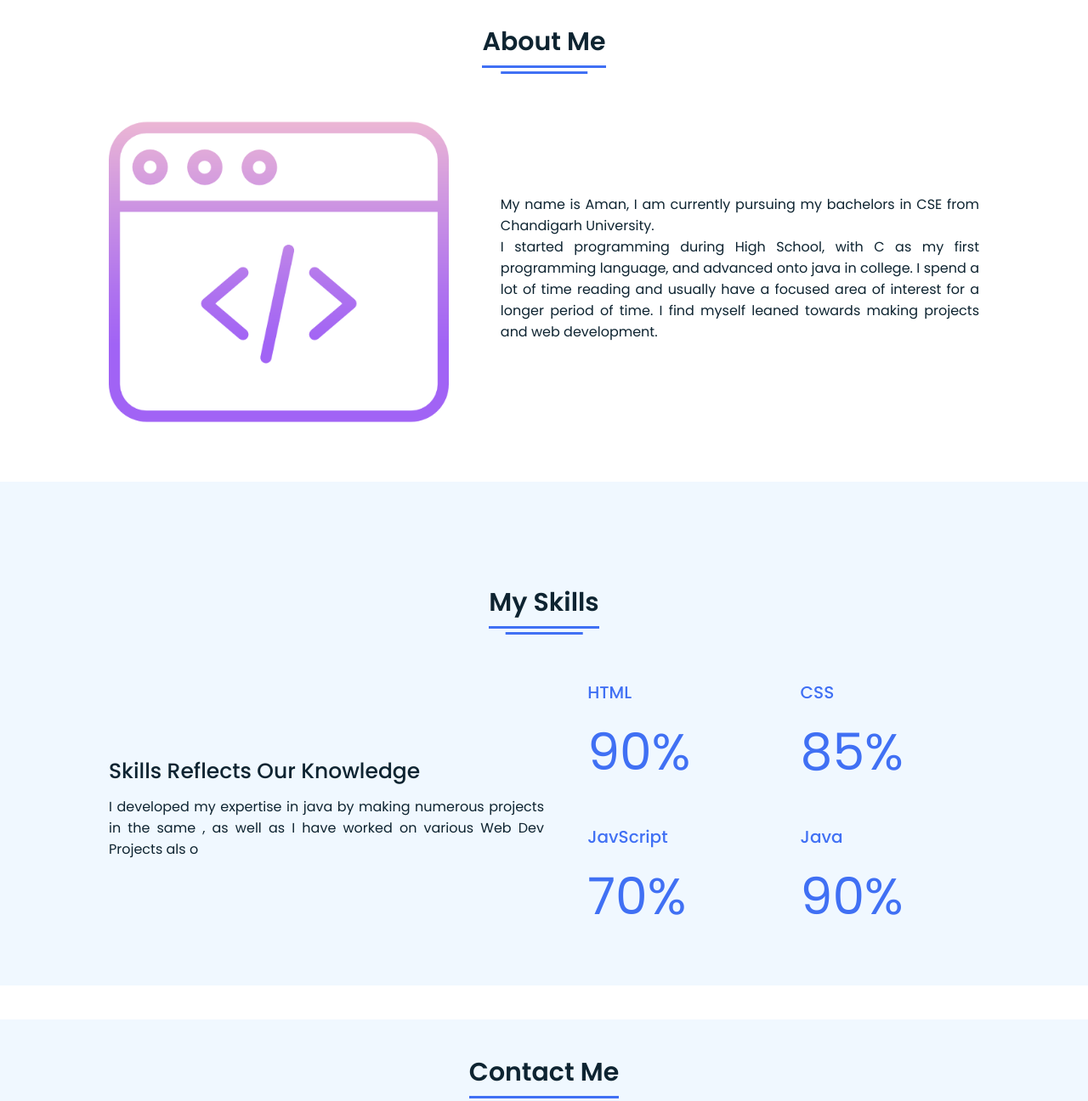
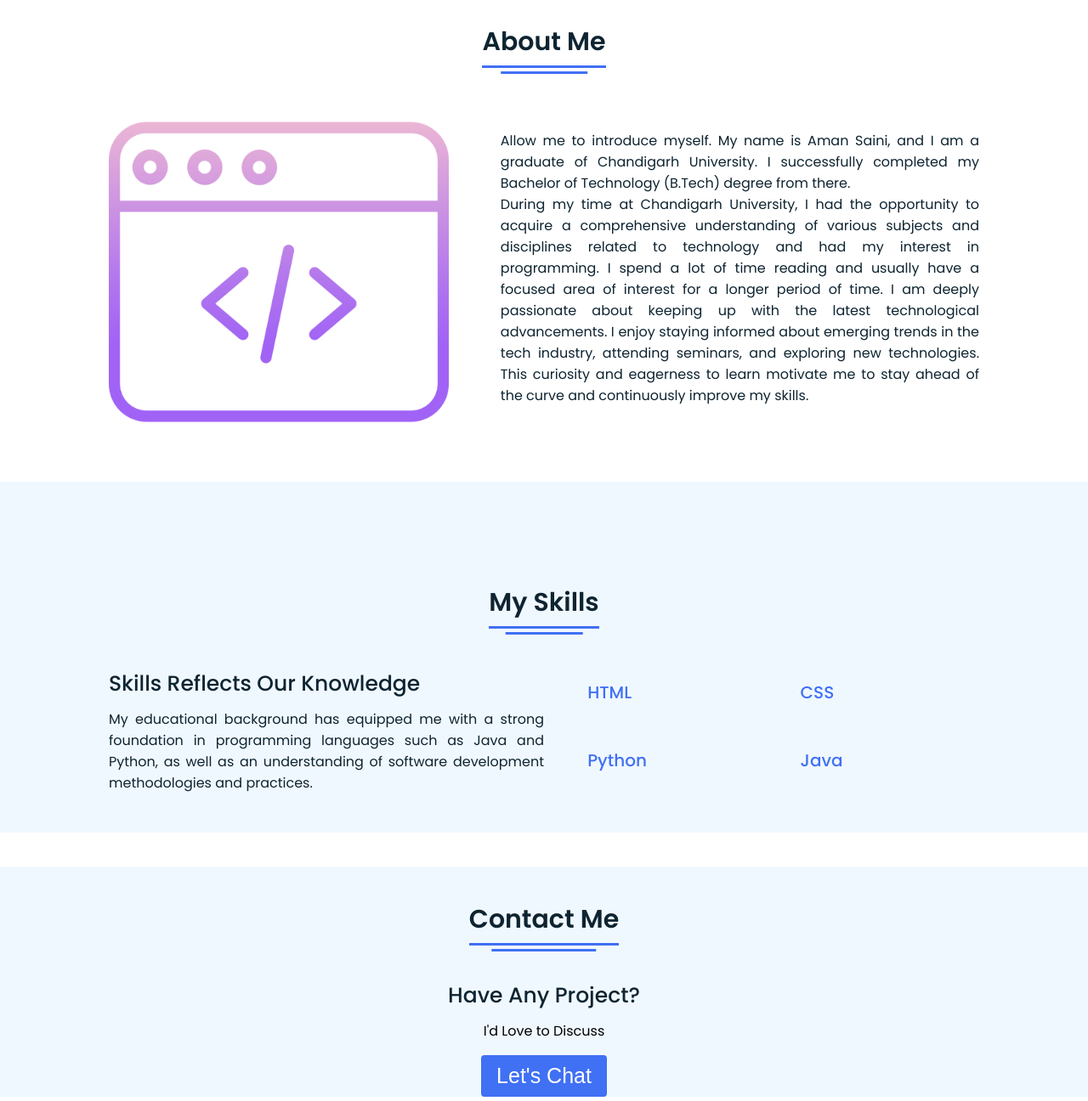
Before and after one commit to amansaini-23/portfolioself, a plain HTML site: page index.html in a window 1280 px wide. Shown: the part 853-2149 px from the top of the page at 85% size. Drawn offline with Linux system fonts and the light colour scheme.

Commit message:
Update index.html
updated information about me and skills

```diff
--- a/index.html
+++ b/index.html
@@ -63,8 +63,8 @@
                     <img src="images/about.png" alt="">
                 </div>
                 <div class="right">
-                    <p>My name is Aman, I am currently pursuing my bachelors in CSE from Chandigarh University. <br> I started programming during High School, with C as my first programming language, and advanced onto java in college. I spend a lot of time
-                        reading and usually have a focused area of interest for a longer period of time. I find myself leaned towards making projects and web development.
+                    <p>Allow me to introduce myself. My name is Aman Saini, and I am a graduate of Chandigarh University. I successfully completed my Bachelor of Technology (B.Tech) degree from there. <br> During my time at Chandigarh University, I had the opportunity to acquire a comprehensive understanding of various subjects and disciplines related to technology and had my interest in programming. I spend a lot of time
+                        reading and usually have a focused area of interest for a longer period of time. I am deeply passionate about keeping up with the latest technological advancements. I enjoy staying informed about emerging trends in the tech industry, attending seminars, and exploring new technologies. This curiosity and eagerness to learn motivate me to stay ahead of the curve and continuously improve my skills.
                     </p>
                     <div class="button">
                     </div>
@@ -81,7 +81,7 @@
             <div class="skills-details">
                 <div class="text">
                     <div class="topic">Skills Reflects Our Knowledge</div>
-                    <p>I developed my expertise in java by making numerous projects in the same , as well as I have worked on various Web Dev Projects als o</p>
+                    <p>My educational background has equipped me with a strong foundation in programming languages such as Java and Python, as well as an understanding of software development methodologies and practices.</p>
                     <div class="experience">
 
                     </div>
@@ -89,19 +89,19 @@
                 <div class="boxes">
                     <div class="box">
                         <div class="topic">HTML</div>
-                        <div class="per">90%</div>
+                        <div class="per"></div>
                     </div>
                     <div class="box">
                         <div class="topic">CSS</div>
-                        <div class="per">85%</div>
+                        <div class="per"></div>
                     </div>
                     <div class="box">
-                        <div class="topic">JavScript</div>
-                        <div class="per">70%</div>
+                        <div class="topic">Python</div>
+                        <div class="per"></div>
                     </div>
                     <div class="box">
                         <div class="topic">Java</div>
-                        <div class="per">90%</div>
+                        <div class="per"></div>
                     </div>
                 </div>
             </div>
```
